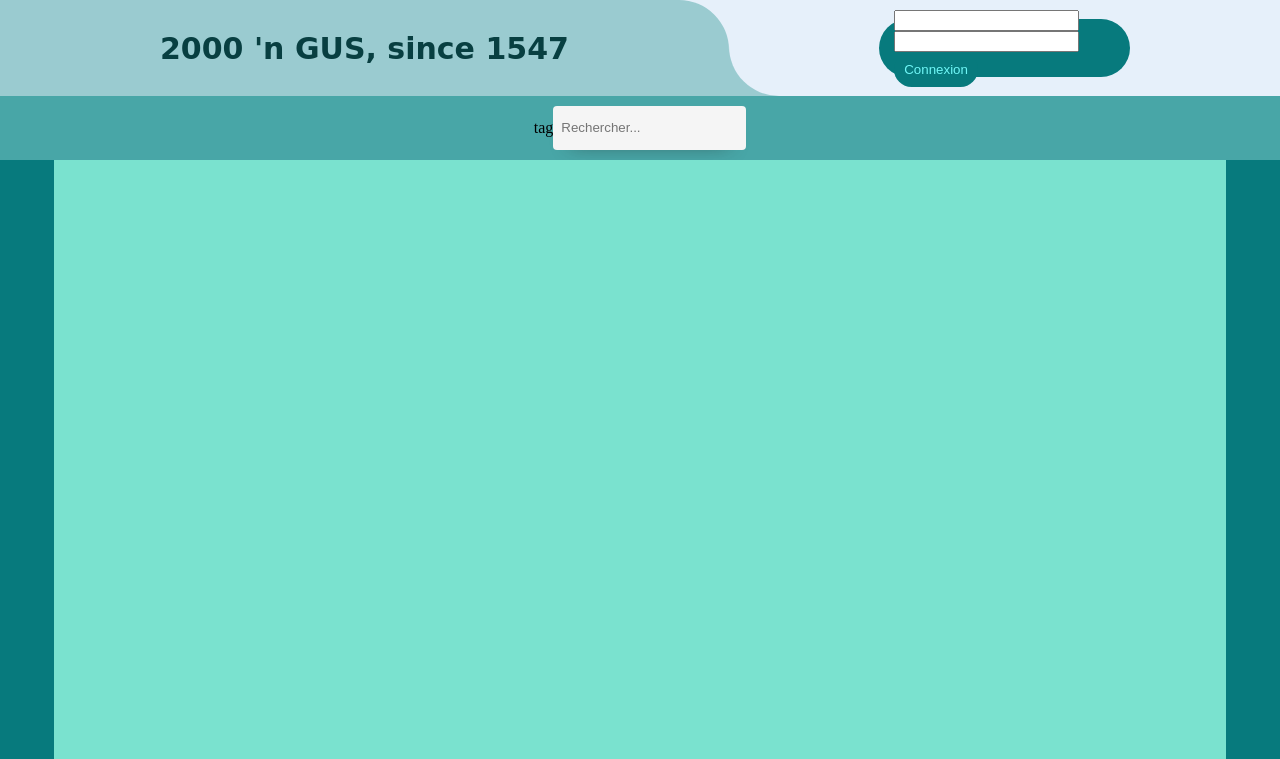
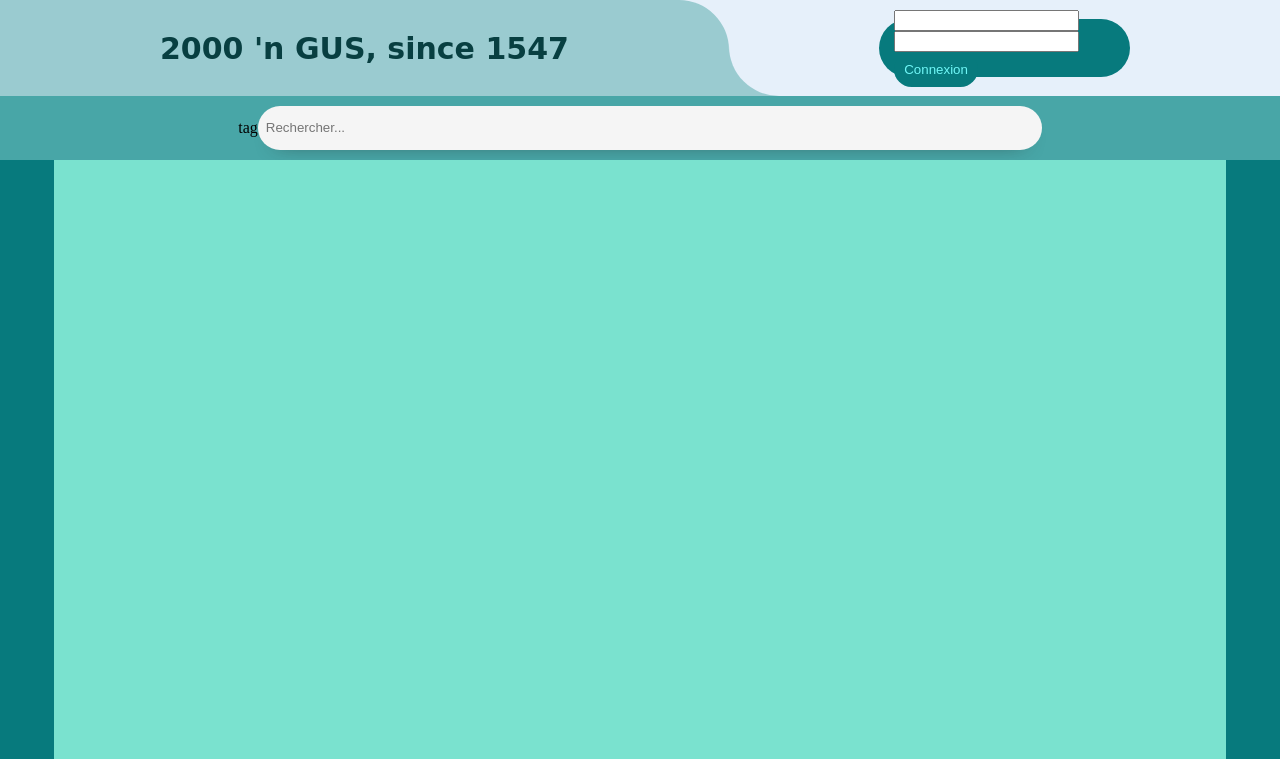
Before and after one commit to UrToBad/TV-SHOWS, a PHP site: page / in a window 1280 px wide. Shown: the top 759 px of the page. Run offline with PHP 8.4, Linux system fonts and the light colour scheme; data that the repository does not hold is empty.

Commit message:
searchbar improvements

```diff
--- a/style/searchbar.css
+++ b/style/searchbar.css
@@ -20,17 +20,12 @@
 }
 
 .search_input {
-    border-radius: 5px;
-    border-color: #69a5cc;
-    background-color: #69a5cc;
-}
-.search_input {
-    max-width: 190px;
+    width: 60%;
     background-color: #f5f5f5;
     color: #242424;
     padding: .15rem .5rem;
     min-height: 40px;
-    border-radius: 4px;
+    border-radius: 50px;
     outline: none;
     border: none;
     line-height: 1.15;
@@ -38,8 +33,7 @@
   }
 
 .search_input:focus {
-    border-bottom: 2px solid #5b5fc7;
-    border-radius: 4px 4px 2px 2px;
+    border-bottom: 2px solid #000000;
   }
 
 .search_input:hover {
```
